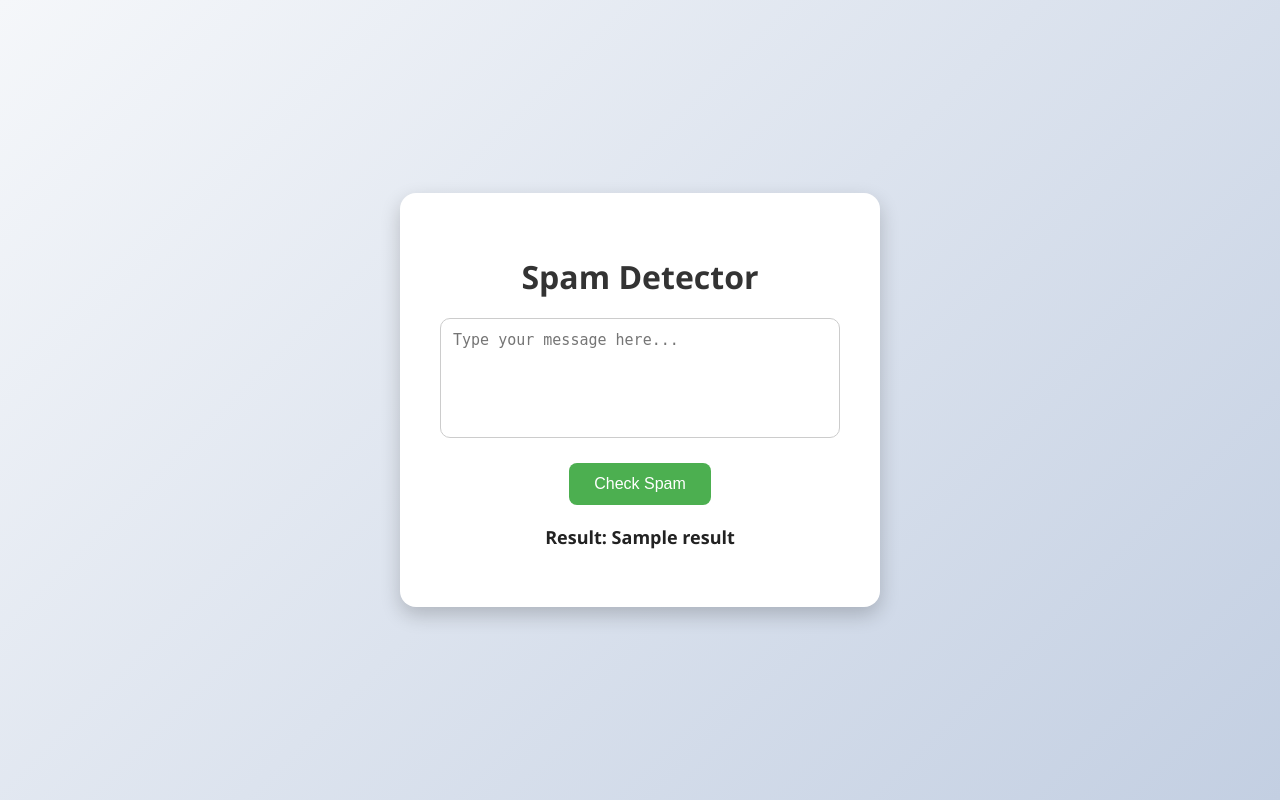
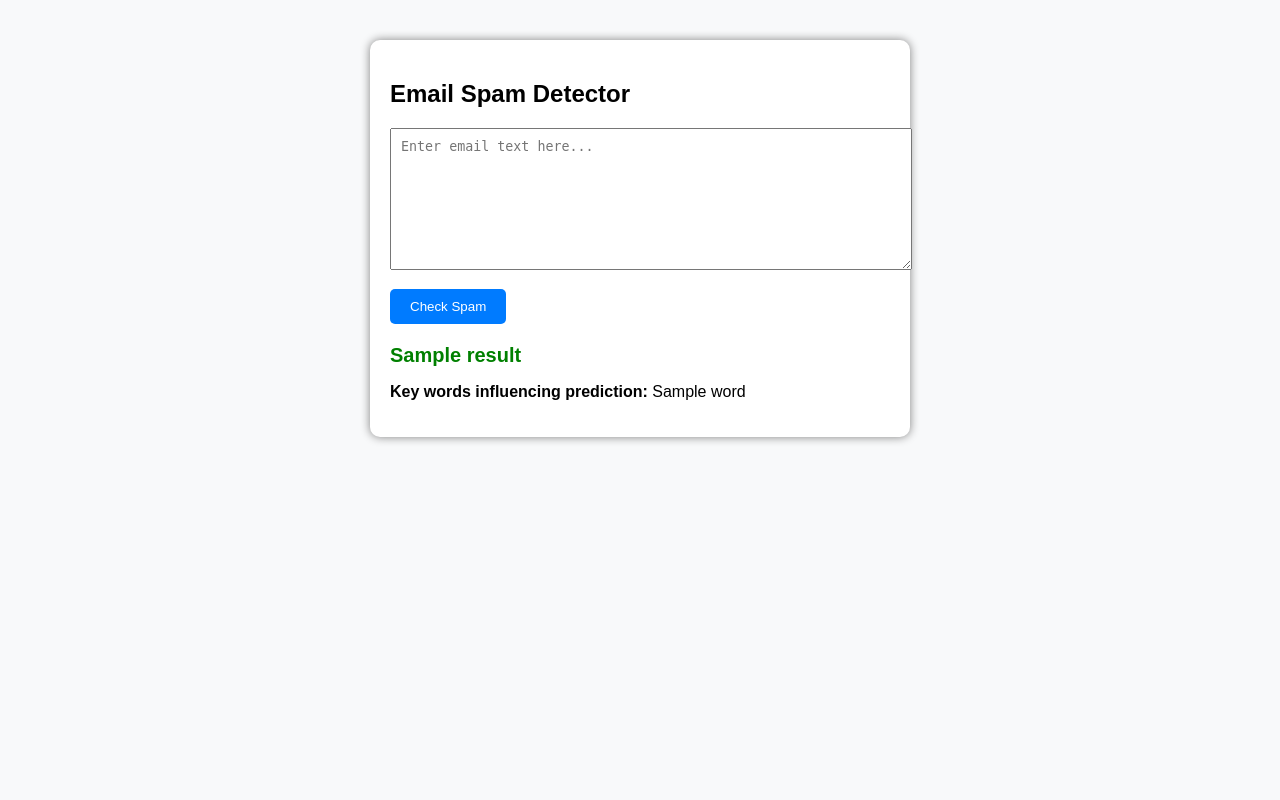
Before and after one commit to khushigarg1110/spam-detector, a Flask app: template templates/index.html in a window 1280 px wide. Run offline with Flask 3, Linux system fonts and the light colour scheme; the template is opened without the code that fills it: most values are stand-ins (such as "Sample title", 1, 10 or a date in 2020); parts of the project's set-up code (start-up, migrations or seed data) failed here and were passed over.

Commit message:
Updated UI in index.html and logic in app.py

```diff
--- a/app.py
+++ b/app.py
@@ -1,20 +1,45 @@
 from flask import Flask, render_template, request
 import joblib
+import numpy as np
 
 app = Flask(__name__)
-model = joblib.load(r"C:\Users\khush\OneDrive\Desktop\PyTraining\API\spam_model.pkl")
-vectorizer = joblib.load(r"C:\Users\khush\OneDrive\Desktop\PyTraining\API\vectorizer.pkl")
 
-@app.route('/', methods= ['GET', 'POST'])
+# Load model and vectorizer
+model = joblib.load(r"C:\Users\khush\OneDrive\Desktop\projects\Spam Detector\spam_model.pkl")
+vectorizer = joblib.load(r"C:\Users\khush\OneDrive\Desktop\projects\Spam Detector\vectorizer.pkl")
+
+@app.route("/", methods=["GET", "POST"])
 def home():
     result = ''
-    if request.method == 'POST':
-        msg = request.form['message']
-        # Transform the message using the loaded vectorizer
+    important_words = []
+
+    if request.method == "POST":
+        msg = request.form["message"]
+
+        # Transform the message
         vec = vectorizer.transform([msg])
         pred = model.predict(vec)[0]
-        result = "Spam" if pred == 1 else "Not Spam"
-    return render_template('index.html', result=result)
 
-if __name__ == '__main__':
+        result = "🚨 Spam Detected!" if pred == 1 else "✅ Not Spam"
+
+        # ---- Explainability ----
+        feature_names = np.array(vectorizer.get_feature_names_out())
+
+        # ✅ Fix: model.coef_ is already a numpy array
+        coefs = model.coef_.flatten()
+
+        # Only consider words present in the message
+        msg_features = vec.toarray().flatten()
+        word_importance = [
+            (feature_names[i], coefs[i] * msg_features[i])
+            for i in range(len(feature_names)) if msg_features[i] != 0
+        ]
+
+        # Sort by absolute importance
+        word_importance = sorted(word_importance, key=lambda x: abs(x[1]), reverse=True)
+        important_words = [w for w, score in word_importance[:5]]
+
+    return render_template("index.html", result=result, words=important_words)
+
+if __name__ == "__main__":
     app.run(debug=True)
--- a/templates/index.html
+++ b/templates/index.html
@@ -2,19 +2,37 @@
 <html lang="en">
 <head>
     <meta charset="UTF-8">
-    <meta name="viewport" content="width=device-width, initial-scale=1.0">
-    <title>Spam Detector</title>
-    <link rel = "stylesheet" href="\static\style.css">
+    <title>Email Spam Detector</title>
+    <style>
+        body { font-family: Arial, sans-serif; margin: 40px; background: #f8f9fa; }
+        .container { width: 500px; margin: auto; background: white; padding: 20px; border-radius: 10px; box-shadow: 0px 0px 10px gray; }
+        textarea { width: 100%; height: 120px; padding: 10px; margin-bottom: 15px; }
+        button { background: #007bff; color: white; padding: 10px 20px; border: none; border-radius: 5px; cursor: pointer; }
+        button:hover { background: #0056b3; }
+        .result { font-size: 20px; margin-top: 20px; font-weight: bold; }
+        .spam { color: red; }
+        .not-spam { color: green; }
+        .words { margin-top: 15px; }
+    </style>
 </head>
 <body>
-    <div class=" container">
-        <h1>Spam Detector</h1>
+    <div class="container">
+        <h2>Email Spam Detector</h2>
         <form method="POST">
-            <textarea name = "message" placeholder="Type your message here... " required></textarea>
-            <button type="submit"> Check Spam</button>
+            <textarea name="message" placeholder="Enter email text here..."></textarea><br>
+            <button type="submit">Check Spam</button>
         </form>
+
         {% if result %}
-        <h3>Result: {{ result }}</h3>
+        <div class="result {% if 'Spam' in result %}spam{% else %}not-spam{% endif %}">
+            {{ result }}
+        </div>
+        {% endif %}
+
+        {% if words %}
+        <div class="words">
+            <p><strong>Key words influencing prediction:</strong> {{ words|join(', ') }}</p>
+        </div>
         {% endif %}
     </div>
 </body>
```
